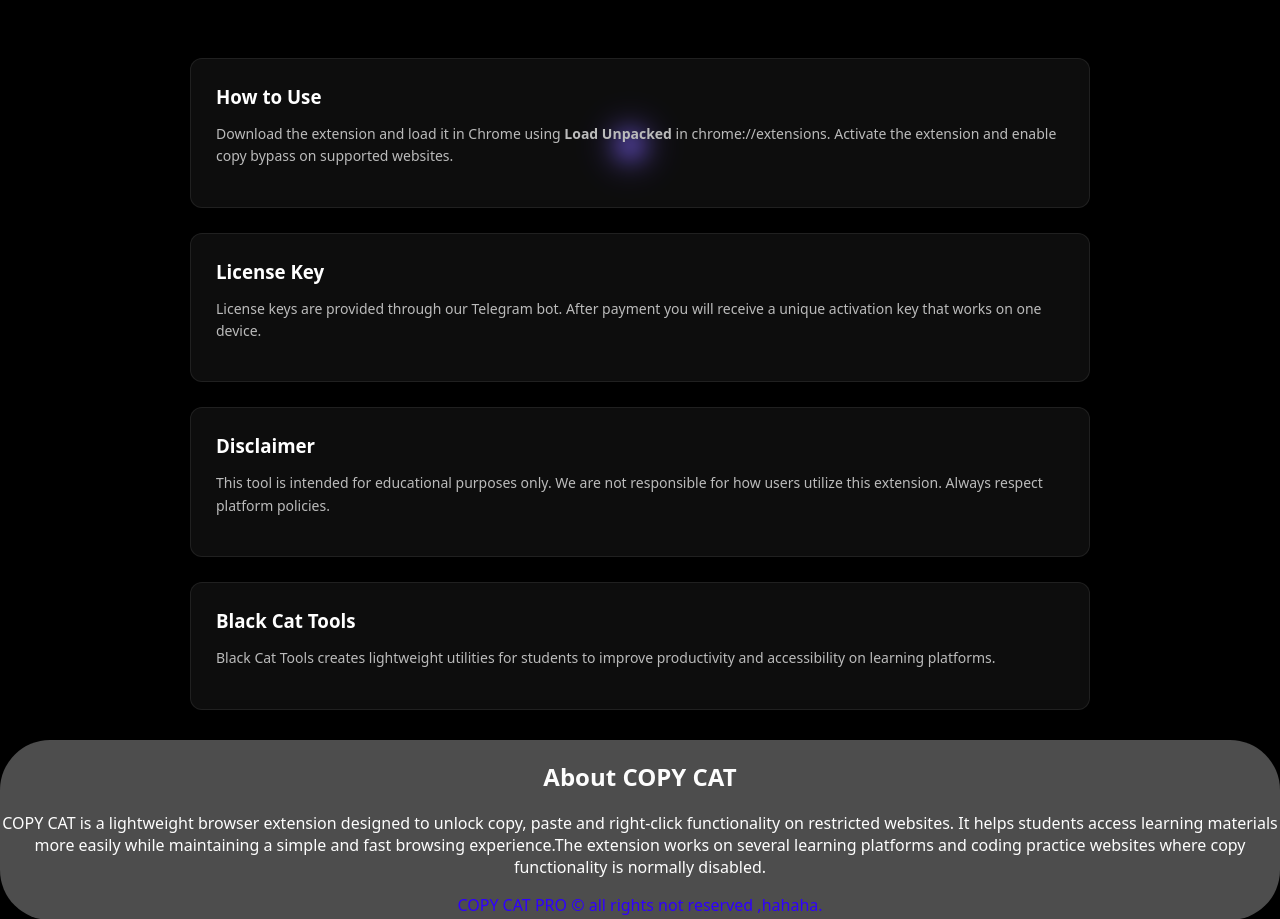
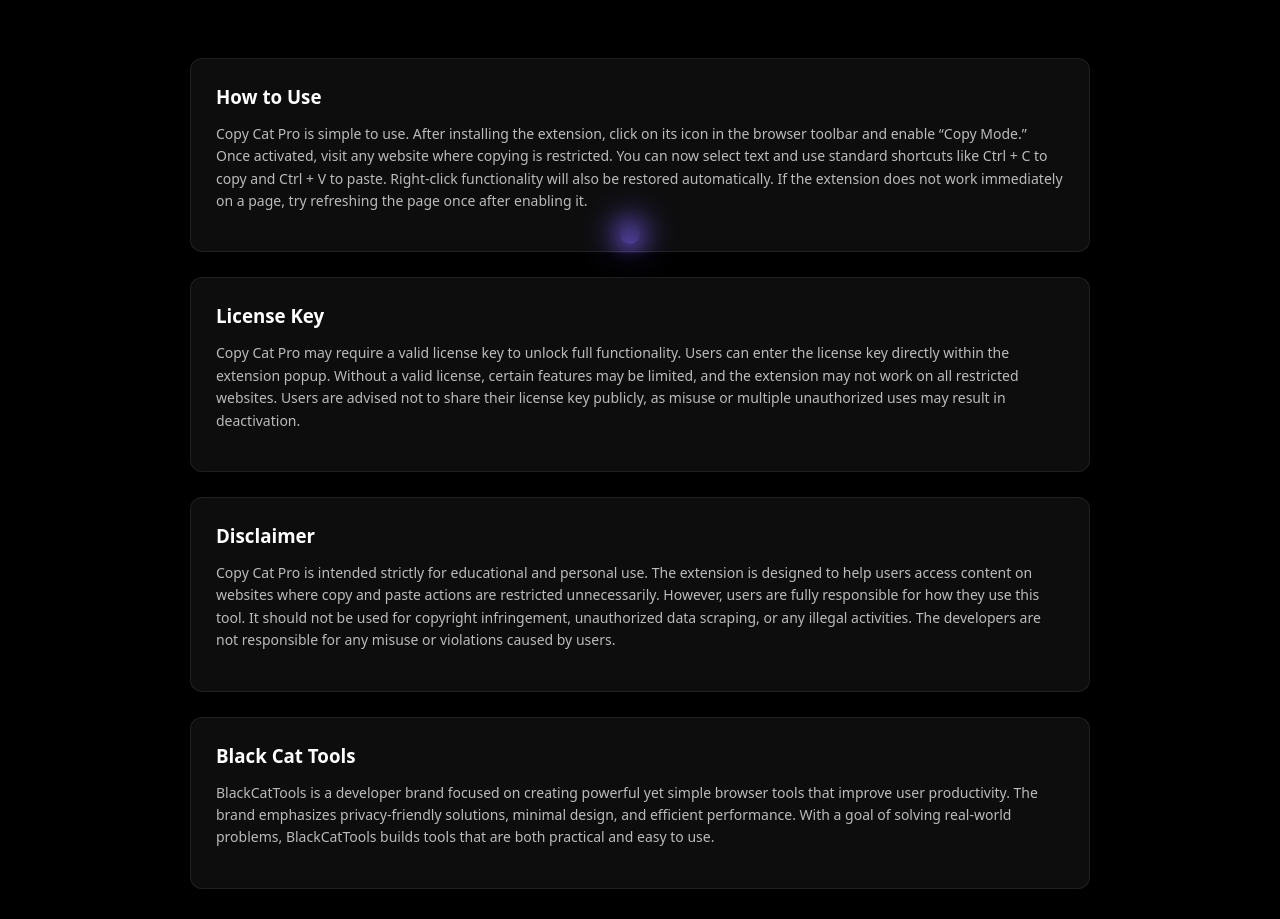
Before and after one commit to blackcatdevs1/COPY-CAT-PRO-, a plain HTML site: page index.html in a window 1280 px wide. Shown: the part 660-1579 px from the top of the page. Drawn offline with Linux system fonts and the light colour scheme.

Commit message:
Update index.html

```diff
--- a/index.html
+++ b/index.html
@@ -49,35 +49,28 @@
 <div class="info-box">
 <h3>How to Use</h3>
 <p>
-Download the extension and load it in Chrome using
-<b>Load Unpacked</b> in chrome://extensions.
-Activate the extension and enable copy bypass on supported websites.
+Copy Cat Pro is simple to use. After installing the extension, click on its icon in the browser toolbar and enable “Copy Mode.” Once activated, visit any website where copying is restricted. You can now select text and use standard shortcuts like Ctrl + C to copy and Ctrl + V to paste. Right-click functionality will also be restored automatically. If the extension does not work immediately on a page, try refreshing the page once after enabling it.
 </p>
 </div>
 
 <div class="info-box">
 <h3>License Key</h3>
 <p>
-License keys are provided through our Telegram bot.
-After payment you will receive a unique activation key
-that works on one device.
+Copy Cat Pro may require a valid license key to unlock full functionality. Users can enter the license key directly within the extension popup. Without a valid license, certain features may be limited, and the extension may not work on all restricted websites. Users are advised not to share their license key publicly, as misuse or multiple unauthorized uses may result in deactivation.
 </p>
 </div>
 
 <div class="info-box">
 <h3>Disclaimer</h3>
 <p>
-This tool is intended for educational purposes only.
-We are not responsible for how users utilize this extension.
-Always respect platform policies.
+Copy Cat Pro is intended strictly for educational and personal use. The extension is designed to help users access content on websites where copy and paste actions are restricted unnecessarily. However, users are fully responsible for how they use this tool. It should not be used for copyright infringement, unauthorized data scraping, or any illegal activities. The developers are not responsible for any misuse or violations caused by users.
 </p>
 </div>
 
 <div class="info-box">
 <h3>Black Cat Tools</h3>
 <p>
-Black Cat Tools creates lightweight utilities for students
-to improve productivity and accessibility on learning platforms.
+BlackCatTools is a developer brand focused on creating powerful yet simple browser tools that improve user productivity. The brand emphasizes privacy-friendly solutions, minimal design, and efficient performance. With a goal of solving real-world problems, BlackCatTools builds tools that are both practical and easy to use.
 </p>
 </div>
 
```
